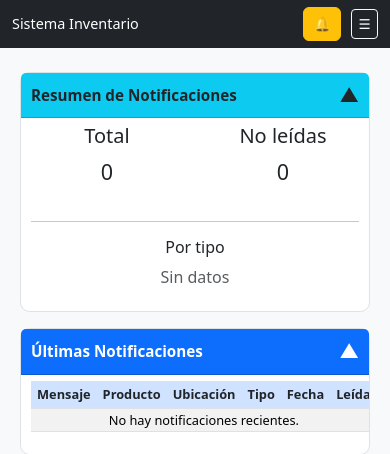
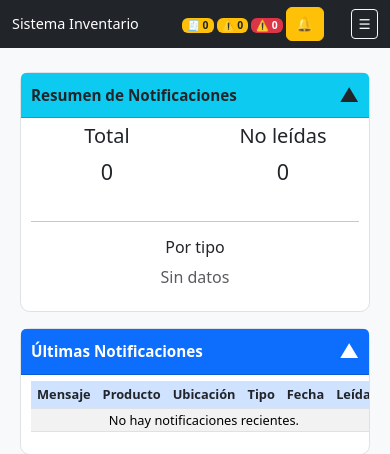
Before and after one commit to ASCiiLex/SistemaInventario_Django, a Django app: page /dashboard/ in a window 390 px wide. Shown: the top 454 px of the page. Run offline with Django 4.2, Linux system fonts and the light colour scheme; the visitor is signed in with stand-in values (Sample User, id 1); data comes from the database, SQL or seed files in the repository; data that the repository does not hold is empty; some libraries are stand-ins or nearby versions.

Commit message:
refactor(navbar): optimización responsive con counters visibles y layout compacto en mobile
- Counters siempre visibles fuera del toggle en mobile
- Eliminada la agregación de notificaciones en la campana (bell independiente)
- Unificación de comportamiento entre desktop y mobile
- Simplificación de la jerarquía visual en dispositivos pequeños
- Eliminación de iconos en <400px (solo valores numéricos)
- Reducción de tamaños y spacing para evitar overflow
- Preservada la estructura completa del menú colapsable
- Mejora de legibilidad, consistencia y UX general

```diff
--- a/static/css/core/navbar.css
+++ b/static/css/core/navbar.css
@@ -131,12 +131,31 @@
 
 @media (max-width: 400px) {
 
-    /* 🔥 solo bell visible arriba */
+    /* 🔥 compactación real */
+    .counter-slot {
+        width: auto;
+        min-width: 26px;
+        height: 20px;
+    }
+
     .navbar-icons {
+        gap: 3px !important;
+    }
+
+    /* 🔥 eliminar iconos → SOLO NÚMERO */
+    .counter-slot i,
+    .counter-slot svg {
         display: none !important;
     }
 
-    /* 🔥 ajuste header */
+    /* 🔥 badge minimal */
+    .counter-slot .badge {
+        font-size: 0.65rem;
+        padding: 2px 5px;
+        border-radius: 6px;
+    }
+
+    /* 🔥 navbar más compacta */
     .navbar-brand {
         font-size: 0.75rem;
     }
@@ -144,14 +163,4 @@
     .navbar button {
         padding: 0.25rem 0.4rem;
     }
-
-    /* 🔥 counters dentro del menú */
-    .mobile-counters {
-        justify-content: center;
-    }
-
-    .mobile-counters > div {
-        min-width: 80px;
-        text-align: center;
-    }
 }
--- a/templates/partials/navbar.html
+++ b/templates/partials/navbar.html
@@ -125,15 +125,43 @@
                 Sistema Inventario
             </a>
 
-            <div class="d-flex align-items-center gap-2">
+            <!-- 🔥 TODOS LOS COUNTERS FUERA -->
+            <div class="d-flex align-items-center gap-1 navbar-icons">
 
-                <!-- 🔔 SOLO BELL -->
+                {% if perm.view_orders %}
+                <div class="counter-slot">
+                    <div id="orders-counter"
+                         hx-get="{% url 'orders_counter' %}"
+                         hx-trigger="load, orders:updated from:body"
+                         hx-target="this"
+                         hx-swap="outerHTML"></div>
+                </div>
+                {% endif %}
+
+                <div class="counter-slot">
+                    <div id="stockitem-counter"
+                         hx-get="{% url 'stockitem_counter' %}"
+                         hx-trigger="load, inventory:stock_changed from:body"
+                         hx-target="this"
+                         hx-swap="outerHTML"></div>
+                </div>
+
+                <div class="counter-slot">
+                    <div id="lowstock-counter"
+                         hx-get="{% url 'lowstock_counter' %}"
+                         hx-trigger="load, inventory:stock_changed from:body"
+                         hx-target="this"
+                         hx-swap="outerHTML"></div>
+                </div>
+
                 <div class="counter-slot">
                     <div id="notifications-bell"
                          hx-get="{% url 'notifications:notifications_counter' %}"
                          hx-trigger="load, inventory:notifications_updated from:body"
                          hx-target="this"
                          hx-swap="outerHTML"></div>
+                </div>
+
             </div>
 
             <!-- ☰ -->
@@ -146,38 +174,10 @@
 
         </div>
 
-        </div>
-
+        <!-- 🔥 IMPORTANTE: se mantiene intacto -->
         <div class="collapse mt-3" id="navbarMobile">
 
-            <!-- 🔢 COUNTERS DENTRO -->
-            <div class="mobile-counters d-flex flex-wrap justify-content-center gap-2 mb-3">
-
-                {% if perm.view_orders %}
-                <div id="orders-counter"
-                     hx-get="{% url 'orders_counter' %}"
-                     hx-trigger="load, orders:updated from:body"
-                     hx-target="this"
-                     hx-swap="outerHTML"></div>
-                {% endif %}
-
-                <div id="stockitem-counter"
-                     hx-get="{% url 'stockitem_counter' %}"
-                     hx-trigger="load, inventory:stock_changed from:body"
-                     hx-target="this"
-                     hx-swap="outerHTML"></div>
-
-                <div id="lowstock-counter"
-                     hx-get="{% url 'lowstock_counter' %}"
-                     hx-trigger="load, inventory:stock_changed from:body"
-                     hx-target="this"
-                     hx-swap="outerHTML"></div>
-
-            </div>
-
-            <!-- NAV -->
             <ul class="navbar-nav flex-column align-items-center gap-2 mb-3">
-
                 <li class="nav-item"><a href="/categorias/" class="nav-link">Categorías</a></li>
                 <li class="nav-item"><a href="/proveedores/" class="nav-link">Proveedores</a></li>
                 <li class="nav-item"><a href="/productos/" class="nav-link">Productos</a></li>
@@ -187,7 +187,6 @@
                         Inventario
                     </a>
                     <ul class="dropdown-menu text-center">
-
                         <li><a class="dropdown-item" href="{% url 'stockmovement_list' %}">Movimientos</a></li>
                         <li><a class="dropdown-item" href="{% url 'transfer_list' %}">Transferencias</a></li>
                         <li><a class="dropdown-item" href="{% url 'location_list' %}">Almacenes</a></li>
@@ -206,15 +205,11 @@
                             <li><a class="dropdown-item" href="{% url 'audit_list' %}">Auditoría</a></li>
                             <li><a class="dropdown-item" href="{% url 'members_list' %}">Usuarios</a></li>
                         {% endif %}
-
                     </ul>
                 </li>
-
             </ul>
 
-            <!-- ACTIONS -->
             <div class="d-flex flex-wrap justify-content-center gap-2">
-
                 <div class="dropdown">
                     <button class="btn btn-sm btn-outline-light dropdown-toggle" data-bs-toggle="dropdown">
                         {{ organization.name }}
@@ -238,7 +233,6 @@
                     {% csrf_token %}
                     <button class="btn btn-sm btn-outline-light">Salir</button>
                 </form>
-
             </div>
 
         </div>
```
Lines whose indentation alone changed are shown as unchanged.
